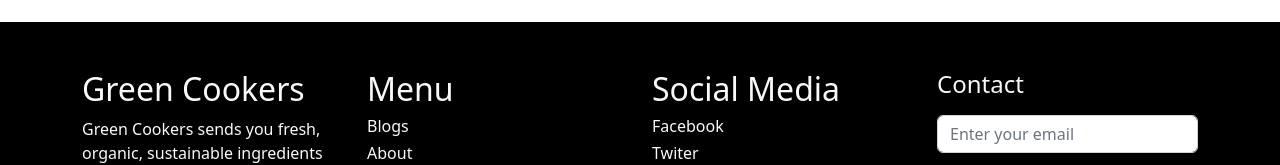
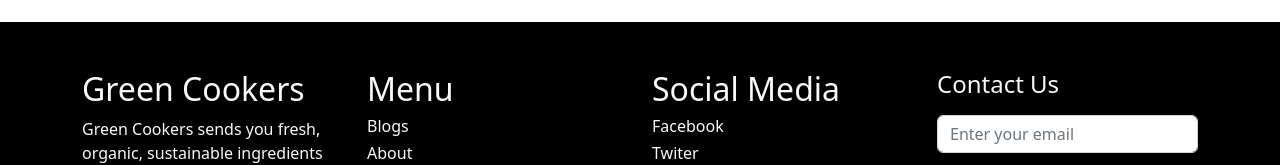
Before and after one commit to Jahidul37/chef-recipe-hunter-client-side, a React (Vite) app: page /register in a window 1280 px wide. Shown: the part 598-763 px from the top of the page. Built offline with nearby package versions, Linux system fonts and the light colour scheme; no server answers.

Commit message:
add footer page

```diff
--- a/src/Components/Header/Main/Footers.jsx
+++ b/src/Components/Header/Main/Footers.jsx
@@ -28,7 +28,7 @@ const Footers = () => {
                     <Col sm>
                         <Form>
                             <Form.Group className="mb-3" controlId="formBasicEmail">
-                                <Form.Label><h4 className="text-light">Contact</h4></Form.Label>
+                                <Form.Label><h4 className="text-light">Contact Us</h4></Form.Label>
                                 <Form.Control type="email" placeholder="Enter your email" />
                             </Form.Group>
                             <Button variant="primary" type="submit">
--- a/src/Components/ShapeDetail/RecipeCards.jsx
+++ b/src/Components/ShapeDetail/RecipeCards.jsx
@@ -5,7 +5,7 @@ const RecipeCards = ({ recipies }) => {
     console.log(recipies);
     return (
         <div>
-            <h2>Our Member</h2>
+
             <Row xs={1} md={2} lg={3} className="g-4">
                 {
                     recipies?.map((recipie, i) => (
```
